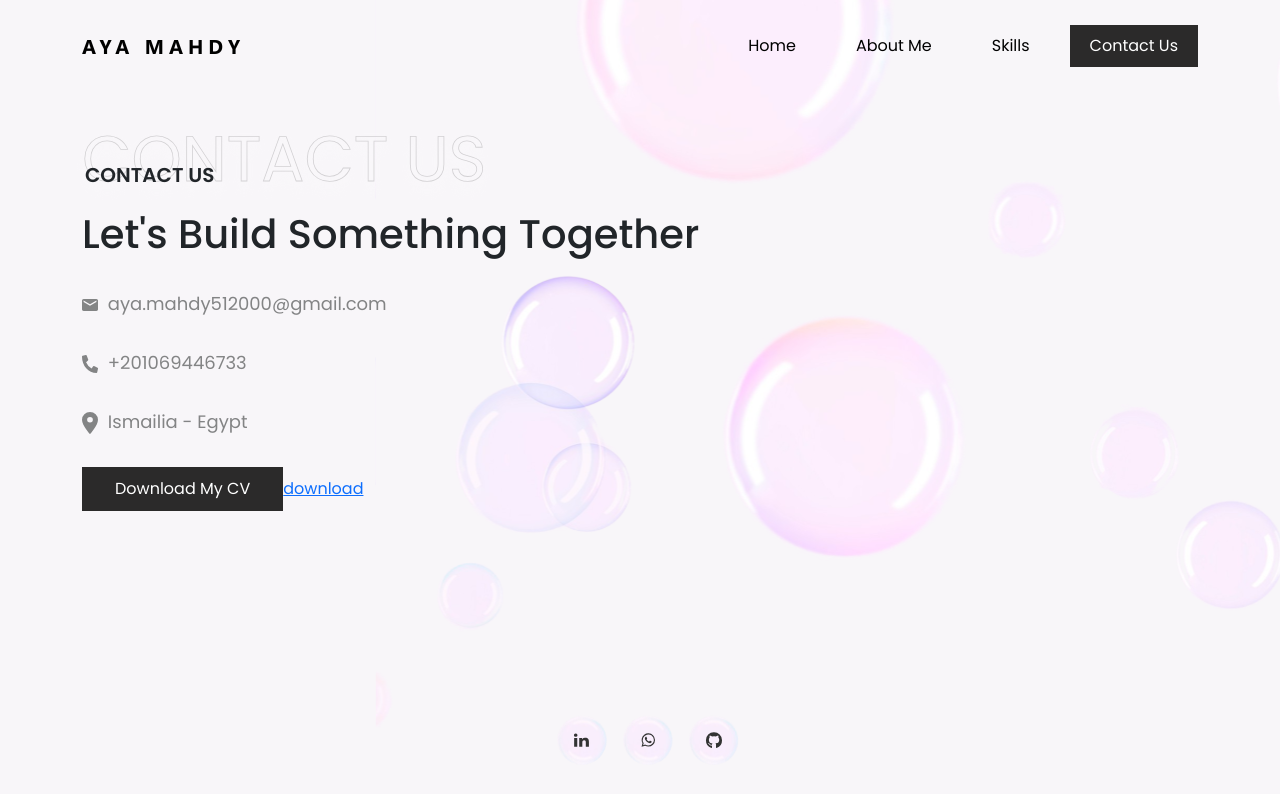
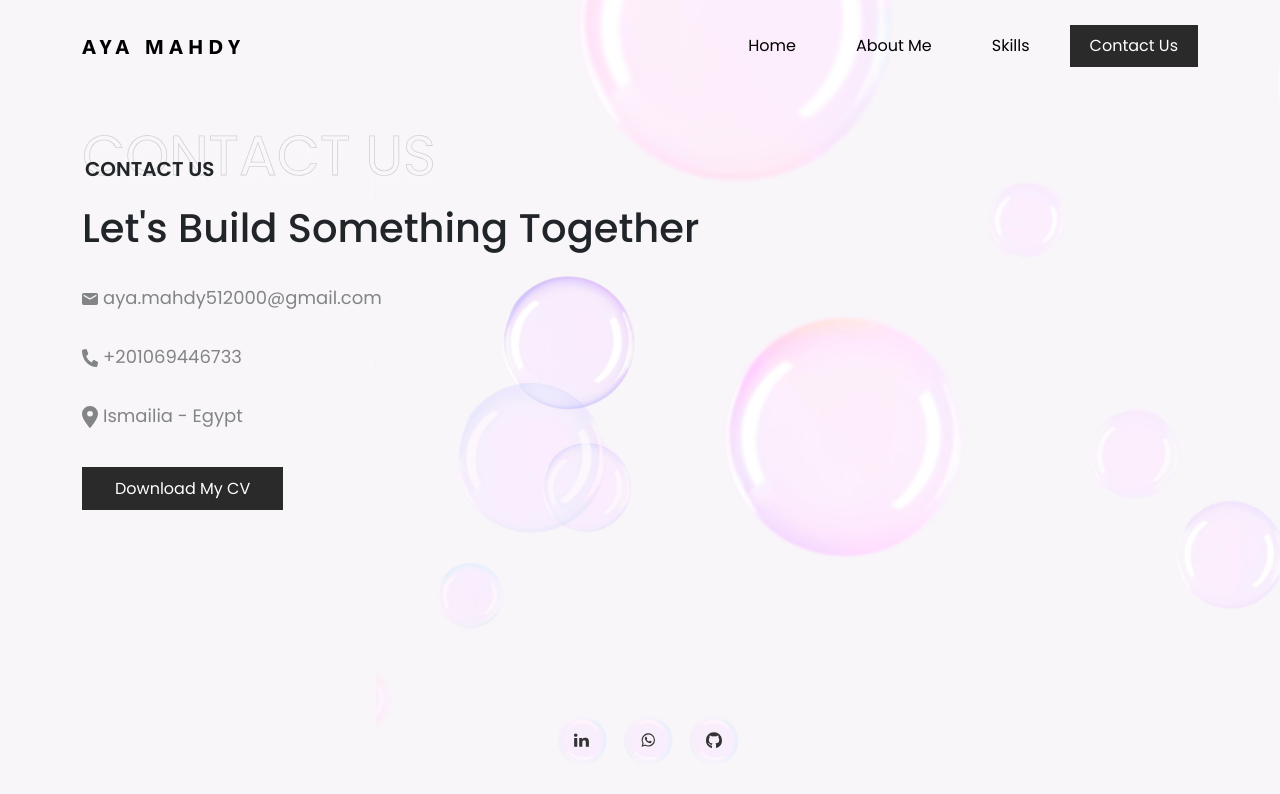
Before and after one commit to Ayamahdy2000/portfolio, a Nuxt app: page /contact in a window 1280 px wide. Shown: the top 794 px of the page. Built offline with nearby package versions, Linux system fonts and the light colour scheme.

Commit message:
fix: styles

```diff
--- a/assets/styles/Abstract/_general.scss
+++ b/assets/styles/Abstract/_general.scss
@@ -29,7 +29,7 @@ body {
 
     p {
         color: transparent;
-        font-size: 8vh;
+        font-size: 7vh;
         line-height: 0.75em;
         text-shadow: 0 4px 8px #fff, 0 12px 8px #fff;
         opacity: 0.15;
@@ -54,10 +54,10 @@ body {
 
 .generic-sub-title {
     font-family: 'Poppins-Medium';
-    @include font-size(40px, 38px, 28px);
+    @include font-size(40px, 38px, 22px);
     margin-bottom: 32px;
     &.generic-sub-title--sm{
-        @include font-size(28px, 26px, 24px);
+        @include font-size(28px, 26px, 22px);
     }
 }
 
@@ -67,6 +67,7 @@ body {
     padding: 9px 32px;
     box-shadow: none !important;
     outline: none !important;
+    text-decoration: unset;
     transition: all 0.3s ease-in-out;
     border: 1px solid var(--lightBlack);
     @include font-size(16px, 14px, 14px);
@@ -79,11 +80,19 @@ body {
     }
 }
 
-.contact{
+.about.contact{
     span{
         margin-inline-end: 5px;
         img{
             width: 16px;
+            margin: 0;
+        }
+    }
+    .about__desc{
+        display: flex;
+        align-items: center;
+        @media (max-width:768px) {
+            margin-bottom: 16px;
         }
     }
 }
--- a/assets/styles/components/_footer.scss
+++ b/assets/styles/components/_footer.scss
@@ -2,10 +2,12 @@
     display: flex;
     align-items: center;
     margin: 0;
+    margin-top: auto;
     justify-content: center;
     list-style: none;
-    position: absolute;
-    bottom: 35px;
+    // position: absolute;
+
+    margin-bottom: 35px;
     width: 100%;
     left: 0;
     right: 0;
--- a/assets/styles/components/_tabs.scss
+++ b/assets/styles/components/_tabs.scss
@@ -64,7 +64,7 @@
 
         li {
             h4 {
-                @include font-size(20px, 18px, 16px);
+                @include font-size(20px, 18px, 14px);
                 font-family: 'Poppins-Medium';
                 color: var(--lightBlack);
             }
@@ -95,10 +95,12 @@
 
             padding: 0 0px 14px;
             margin: 0 16px;
-            &:first-child{
+
+            &:first-child {
                 margin-inline-start: 0;
             }
-            &:last-child{
+
+            &:last-child {
                 margin-inline-end: 0;
                 padding-inline-end: 3px;
             }
@@ -128,13 +130,14 @@
             }
         }
     }
+
     .tab-content {
         margin-inline-start: 0px;
         margin-top: 30px;
         padding: 0;
 
         ul {
-            list-style:unset;
+            list-style: unset;
             padding-inline-start: 20px;
 
             li {
@@ -149,3 +152,29 @@
         }
     }
 }
+
+@media (max-width:768px) {
+    .nav-pills {
+        padding-left: 16px;
+        margin: 0;
+
+        .nav-link {
+
+
+
+            &::before {
+                left: -16px;
+            }
+
+
+        }
+    }
+
+    .tab-content {
+        margin-inline-start: 10px;
+
+        ul {
+            padding: 0;
+        }
+    }
+}
--- a/assets/styles/pages/_index.scss
+++ b/assets/styles/pages/_index.scss
@@ -21,7 +21,7 @@
 
 @media (max-width:768px) {
     .container {
-        padding: 0 32px;
+        padding: 0 16px;
     }
 
     .about {
--- a/components/tabs.vue
+++ b/components/tabs.vue
@@ -1,7 +1,7 @@
 <template>
   <div :class="isVertical ? 'd-flex align-items-start' : 'tabs-horizontal'">
     <div
-      class="nav  nav-pills me-3" :class="isVertical ? 'flex-column' : ''"
+      class="nav  nav-pills " :class="isVertical ? 'flex-column' : ''"
       id="v-pills-tab"
       role="tablist"
       :aria-orientation="isVertical ? 'vertical' : ''"
--- a/layouts/default.vue
+++ b/layouts/default.vue
@@ -1,5 +1,5 @@
 <template>
-  <div class="container">
+  <div class="container d-flex flex-column">
     <navbar-layout /> <slot></slot>
     <footer-layout />
   </div>
--- a/pages/about.vue
+++ b/pages/about.vue
@@ -1,5 +1,5 @@
 <template>
-  <div class="about">
+  <div class="about mb-5">
     <div class="generic-title">
       <p>About me</p>
       <h5>About me</h5>
--- a/pages/contact.vue
+++ b/pages/contact.vue
@@ -17,20 +17,20 @@
       /></span>
       +201069446733
     </p>
-    <p class="about__desc">
+    <p class="about__desc mb-5">
       <span
         ><img src="../assets/images/icon-location.svg" alt="icon location"
       /></span>
       Ismailia - Egypt
     </p>
-    <button
-      class="generic-btn"
-      @click="downloadFile('Aya Mahdy Senior Frontend 11 - 2023.pdf')"
+    <a
+      class="generic-btn "
+     href="https://drive.google.com/file/d/1lTieqxk7TrVI9Cr4MkP6xcxeLIaI4YmF/view"
+     target="_blank"
     >
       Download My CV
-    </button>
+    </a>
 
-    <a href="/AyaMahdy.pdf">download</a>
 
   </div>
 </template>
@@ -41,24 +41,7 @@ export default {
     tabs,
   },
   setup() {
-    // console.log(file)
-    const downloadFile = (fileName) => {
-      fetch("static/AyaMahdy.pdf")
-        .then((resp) => resp.blob())
-        .then((blob) => {
-          const url = window.URL.createObjectURL(blob);
-          const a = document.createElement("a");
-          a.style.display = "none";
-          a.href = url;
-          a.download = fileName;
-          document.body.appendChild(a);
-          a.click();
-          window.URL.revokeObjectURL(url);
-        });
-    };
-    return {
-      downloadFile,
-    };
+
   },
 };
 </script>
--- a/pages/skills.vue
+++ b/pages/skills.vue
@@ -1,5 +1,5 @@
 <template>
-  <div class="about">
+  <div class="about mb-5">
     <h4 class="generic-sub-title generic-sub-title--sm">Skills</h4>
     <tabs :types="state.types" :isVertical="false"> </tabs>
   </div>
```
